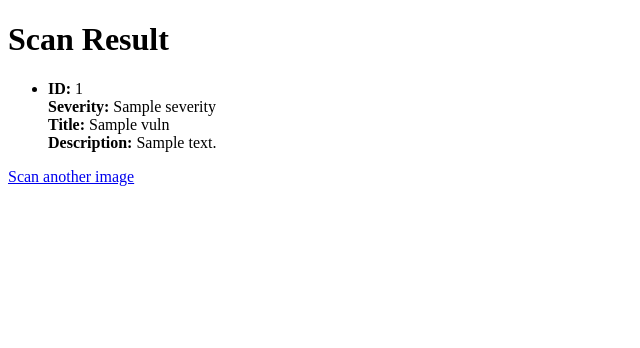
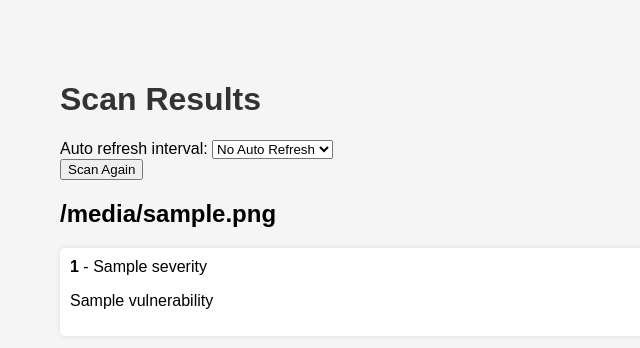
Before and after one commit to recoild/security_scanner_study, a Flask app: template templates/result.html in a window 1280 px wide. Shown: the top 348 px of the page, without its empty margins (0-640 px from the left). Run offline with Flask 3, Linux system fonts and the light colour scheme; the template is opened without the code that fills it: most values are stand-ins (such as "Sample title", 1, 10 or a date in 2020).

Commit message:
feat: trivy 취약점 스캐닝 기능. 이메일 보내기 기능.

```diff
--- a/app.py
+++ b/app.py
@@ -1,27 +1,78 @@
-from flask import Flask, render_template, request, redirect, url_for
+from flask import Flask, render_template, request
 import os
 import json
+import smtplib
+import subprocess
+from email.mime.text import MIMEText
 
 app = Flask(__name__)
+
+sender_email = os.getenv('SENDER_EMAIL')
+password = os.getenv('EMAIL_PASSWORD')
+
+
+def send_email(body, sender_email, password):
+    # Gmail SMTP 서버 설정
+    smtp_server = "smtp.gmail.com"
+    smtp_port = 587
+
+    # 이메일 구성
+    msg = MIMEText(body)
+    msg['Subject'] = 'Trivy Vulnerability Report'
+    msg['From'] = sender_email
+    msg['To'] = sender_email  # 수신자 이메일도 본인으로 설정
+
+    # 이메일 전송
+    try:
+        with smtplib.SMTP(smtp_server, smtp_port) as server:
+            server.starttls()  # TLS 보안 연결 시작
+            server.login(sender_email, password)  # 애플리케이션 비밀번호 사용
+            server.send_message(msg)  # 이메일 전송
+            print("이메일이 성공적으로 전송되었습니다.")
+    except Exception as e:
+        print(f"이메일 전송 중 오류 발생: {e}")
 
 @app.route('/')
 def index():
     return render_template('index.html')
 
+
 @app.route('/scan', methods=['POST'])
 def scan_image():
-    docker_image = request.form['docker_image']
+    docker_images = request.form.getlist('docker_image')  # 여러 URL을 받음
+    all_vulnerabilities = {}
 
-    # Trivy 명령어 실행, JSON 파일로 저장
-    os.system(f'trivy repo --format json -o result.json {docker_image}')
+    for docker_image in docker_images:
+        # Trivy 명령어 실행, 결과를 JSON 파일로 저장
+        result_file = f'result_{docker_image.replace("/", "_")}.json'
+        os.system(f'rm -f {result_file}')
+        os.system(f'trivy repo --format json -o {result_file} {docker_image}')
 
-    # JSON 파일 읽기
-    with open('result.json', 'r') as file:
-        scan_result = json.load(file)
+        # JSON 파일 읽기
+        if os.path.exists(result_file):
+            with open(result_file, 'r') as file:
+                scan_result = json.load(file)
 
-    vulnerabilities = scan_result['Results'][0]['Vulnerabilities']
+            if scan_result.get('Results'):
+                vulnerabilities = scan_result['Results'][0].get('Vulnerabilities', [])
+                all_vulnerabilities[docker_image] = vulnerabilities
 
-    return render_template('result.html', vulnerabilities=vulnerabilities)
+    # 메일에 포함할 문자열 생성
+    vulnerability_info = ""
+    for docker_image, vulnerabilities in all_vulnerabilities.items():
+        vulnerability_info += f"Image: {docker_image}\n"
+        if vulnerabilities:
+            for vuln in vulnerabilities:
+                vulnerability_info += f"- {vuln['Title']}: {vuln['Severity']}\n"
+        else:
+            vulnerability_info += "No vulnerabilities found.\n"
+        vulnerability_info += "\n"  # 이미지별로 구분하기 위해 개행 추가
+
+    # 생성된 문자열을 이메일로 전송
+    send_email(vulnerability_info, sender_email, password)
+
+    return render_template('result.html', all_vulnerabilities=all_vulnerabilities)
+
 
 if __name__ == '__main__':
-    app.run(debug=True)
+    app.run(host="0.0.0.0", port=5000)
--- a/static/styles.css
+++ b/static/styles.css
@@ -13,10 +13,16 @@ form {
     margin-bottom: 20px;
 }
 
+#input-container {
+    display: flex;
+    flex-direction: column;
+    margin-bottom: 20px;
+}
+
 input[type="text"] {
     padding: 10px;
     width: 300px;
-    margin-right: 10px;
+    margin-bottom: 10px;
 }
 
 button {
@@ -25,6 +31,7 @@ button {
     color: white;
     border: none;
     cursor: pointer;
+    margin-right: 10px;
 }
 
 button:hover {
@@ -37,7 +44,7 @@ ul {
 }
 
 li {
-    margin-bottom: 20px;
+    margin-bottom: 10px;
     background-color: #fff;
     padding: 10px;
     border-radius: 5px;
--- a/templates/result.html
+++ b/templates/result.html
@@ -1,20 +1,63 @@
 <!DOCTYPE html>
 <html>
 <head>
-    <title>Scan Result</title>
+    <title>Scan Results</title>
+    <link rel="stylesheet" type="text/css" href="{{ url_for('static', filename='styles.css') }}">
+    <script>
+        let refreshInterval;
+
+        function setRefreshInterval() {
+            // 드롭다운에서 선택한 값을 가져옴
+            const interval = document.getElementById("refresh-interval").value;
+
+            // 기존의 타이머를 제거
+            if (refreshInterval) {
+                clearInterval(refreshInterval);
+            }
+
+            // 선택한 값이 0이 아니면 주기적으로 새로고침
+            if (interval != "0") {
+                refreshInterval = setInterval(() => {
+                    document.getElementById("scan-form").submit(); // 스캔 요청 폼을 제출
+                }, interval * 1000); // 초 단위로 변환
+            }
+        }
+    </script>
 </head>
 <body>
-    <h1>Scan Result</h1>
-    <ul>
-        {% for vuln in vulnerabilities %}
-        <li>
-            <strong>ID:</strong> {{ vuln['VulnerabilityID'] }} <br>
-            <strong>Severity:</strong> {{ vuln['Severity'] }} <br>
-            <strong>Title:</strong> {{ vuln['Title'] }} <br>
-            <strong>Description:</strong> {{ vuln['Description'] }} <br>
-        </li>
-        {% endfor %}
-    </ul>
-    <a href="/">Scan another image</a>
+    <h1>Scan Results</h1>
+
+    <!-- 드롭다운 메뉴 -->
+    <label for="refresh-interval">Auto refresh interval: </label>
+    <select id="refresh-interval" onchange="setRefreshInterval()">
+        <option value="0">No Auto Refresh</option>
+        <option value="5">5 seconds</option>
+        <option value="10">10 seconds</option>
+        <option value="15">15 seconds</option>
+    </select>
+
+    <form id="scan-form" action="/scan" method="POST">
+        <!-- 여기서 여러 이미지를 선택할 수 있는 폼 -->
+        <input type="hidden" name="docker_image" value="example_image1">
+        <input type="hidden" name="docker_image" value="example_image2">
+        <input type="submit" value="Scan Again">
+    </form>
+
+    <!-- Vulnerabilities 결과 출력 -->
+    {% for docker_image, vulnerabilities in all_vulnerabilities.items() %}
+        <h2>{{ docker_image }}</h2>
+        {% if vulnerabilities %}
+            <ul>
+                {% for vulnerability in vulnerabilities %}
+                    <li>
+                        <strong>{{ vulnerability['VulnerabilityID'] }}</strong> - {{ vulnerability['Severity'] }}
+                        <p>{{ vulnerability['Title'] }}</p>
+                    </li>
+                {% endfor %}
+            </ul>
+        {% else %}
+            <p>No vulnerabilities found.</p>
+        {% endif %}
+    {% endfor %}
 </body>
 </html>
```
Also changed, not shown: templates/index.html (+37 -3 lines), README.md, 1 other file.
